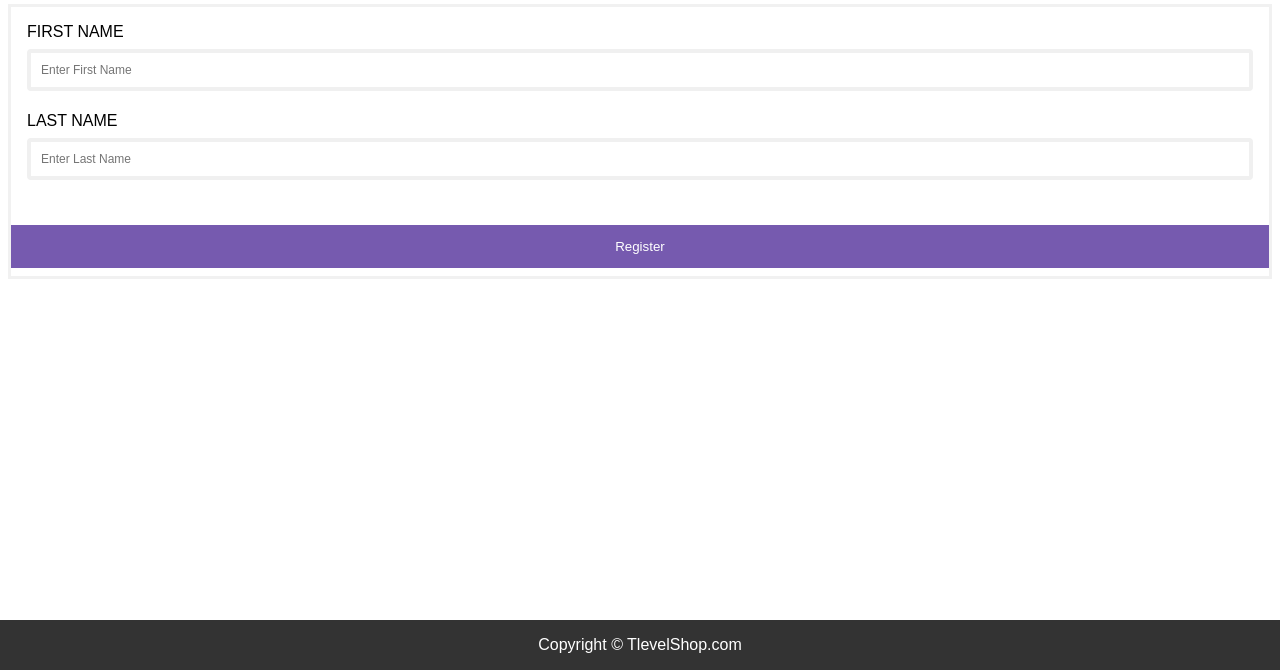
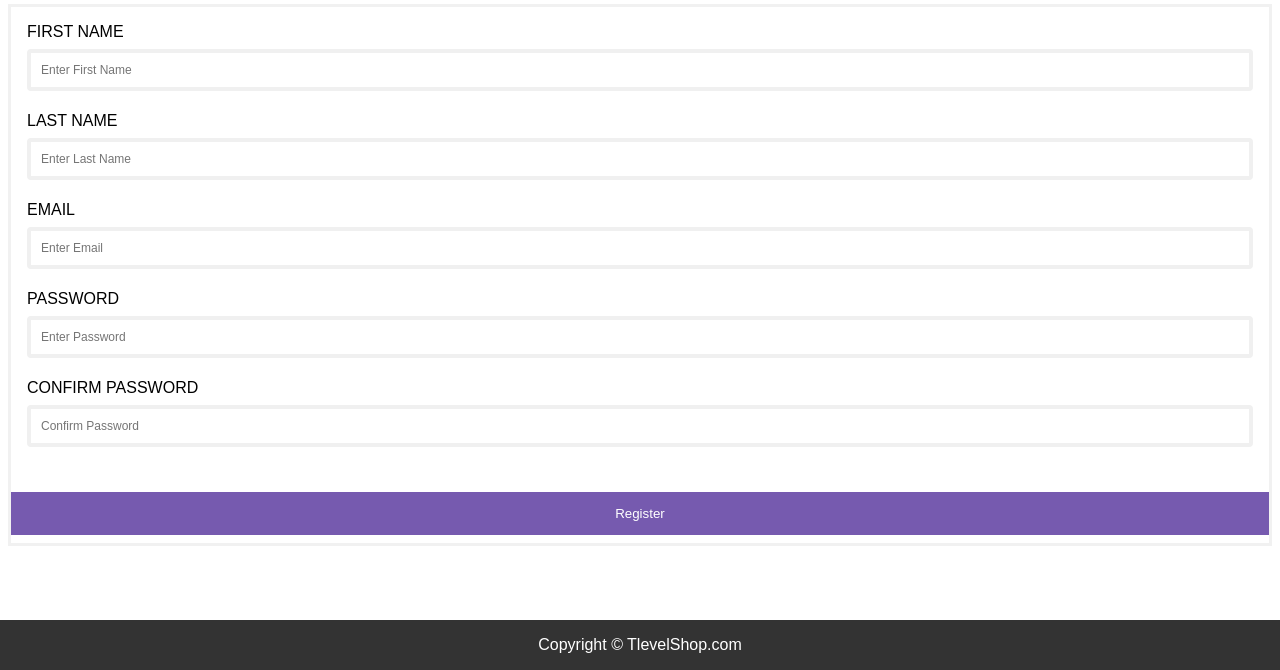
Before and after one commit to RoddickM/01-PHP-Store-Manipulate-Data, a PHP site: page /becky-lab/register.php in a window 1280 px wide. Shown: the part 130-800 px from the top of the page. Run offline with PHP 8.4, Linux system fonts and the light colour scheme.

Commit message:
finailisng validation

```diff
--- a/college-enrollment-w-database/includes/register-form.html
+++ b/college-enrollment-w-database/includes/register-form.html
@@ -60,7 +60,7 @@
 
         .input-control .error {
             color: #ff3860;
-            font-size: 15px;
+            font-size: 100px;
             height: 25px;
         }
 
@@ -87,14 +87,23 @@
                   <div class="error"></div>
                 </div>
 
-                <!-- <label for="email">EMAIL</label>
-                <input type = "email" name = "email" value = "<?php if(isset($_POST['email'])) echo$_POST['email'];?>" placeholder="Enter Email" required>
+                <div class="input-control">
+                  <label for="email">EMAIL</label>
+                  <input type = "text" id="email" name = "email" value = "<?php if(isset($_POST['email'])) echo$_POST['email'];?>" placeholder="Enter Email">
+                  <div class="error"></div>
+                </div>
 
-                <label for="pass">PASSWORD</label>
-                <input type = "password" name = "pass1" value = "<?php if(isset($_POST['pass1'])) echo$_POST['pass1'];?>" placeholder="Enter Password" required>
+                <div class="input-control">
+                  <label for="pass">PASSWORD</label>
+                  <input type = "password" id="pass" name = "pass1" value = "<?php if(isset($_POST['pass1'])) echo$_POST['pass1'];?>" placeholder="Enter Password">
+                  <div class="error"></div>
+                </div>
 
-                <label for="conf_pass">CONFIRM PASSWORD</label>
-                <input type = "password" name = "pass2" value = "<?php if(isset($_POST['pass2'])) echo$_POST['pass2'];?>" placeholder="Confirm Password" required> -->
+                <div class="input-control">
+                  <label for="conf_pass">CONFIRM PASSWORD</label>
+                  <input type = "password" id="pass2" name = "pass2" value = "<?php if(isset($_POST['pass2'])) echo$_POST['pass2'];?>" placeholder="Confirm Password" >
+                  <div class="error"></div>
+                </div>
             </div>
 
 
--- a/college-enrollment-w-database/includes/register_validation.js
+++ b/college-enrollment-w-database/includes/register_validation.js
@@ -2,8 +2,8 @@ const form = document.getElementById('form');
 const firstName = document.getElementById('first_name');
 const lastName = document.getElementById('last_name');
 const email = document.getElementById('email');
-const password = document.getElementById('password');
-const password2 = document.getElementById('password2');
+const password = document.getElementById('pass');
+const password2 = document.getElementById('pass2');
 
 form.addEventListener('submit', e => {
     e.preventDefault();
@@ -37,44 +37,49 @@ const isValidEmail = email => {
 const validateInputs = () => {
     const firstNameValue = firstName.value.trim();
     const lastNameValue = lastName.value.trim();
-    // const emailValue = email.value.trim();
-    // const passwordValue = password.value.trim();
-    // const password2Value = password2.value.trim();
+    const emailValue = email.value.trim();
+    const passwordValue = password.value.trim();
+    const password2Value = password2.value.trim();
+    var letters = /^[A-Za-z]+$/;
 
     if(firstNameValue === '') {
-        setError(firstName, 'First name is required');
+        setError(firstName, 'First name required');
+    } else if (!letters.test(firstNameValue)) {
+        setError(firstName, 'Please type only letters')
     } else {
         setSuccess(firstName);
     }
 
     if(lastNameValue === '') {
-        setError(lastName, 'Last name is required')
+        setError(lastName, 'Last name required')
+    } else if (!letters.test(lastNameValue)) {
+        setError(lastName, 'Please type only letters')
     } else {
         setSuccess(lastName)
     }
 
-    // if(emailValue === '') {
-    //     setError(email, 'Email is required');
-    // } else if (!isValidEmail(emailValue)) {
-    //     setError(email, 'Provide a valid email address');
-    // } else {
-    //     setSuccess(email);
-    // }
+    if(emailValue === '') {
+        setError(email, 'Email required');
+    } else if (!isValidEmail(emailValue)) {
+        setError(email, 'Provide a valid email address');
+    } else {
+        setSuccess(email);
+    }
 
-    // if(passwordValue === '') {
-    //     setError(password, 'Password is required');
-    // } else if (passwordValue.length < 8 ) {
-    //     setError(password, 'Password must be at least 8 character.')
-    // } else {
-    //     setSuccess(password);
-    // }
+    if(passwordValue === '') {
+        setError(password, 'Password required');
+    } else if (passwordValue.length < 8 ) {
+        setError(password, 'Password must be at least 8 character.')
+    } else {
+        setSuccess(password);
+    }
 
-    // if(password2Value === '') {
-    //     setError(password2, 'Please confirm your password');
-    // } else if (password2Value !== passwordValue) {
-    //     setError(password2, "Passwords doesn't match");
-    // } else {
-    //     setSuccess(password2);
-    // }
+    if(password2Value === '') {
+        setError(password2, 'Please confirm your password');
+    } else if (password2Value !== passwordValue) {
+        setError(password2, "Passwords doesn't match");
+    } else {
+        setSuccess(password2);
+    }
 
 };
--- a/college-enrollment-w-database/register.php
+++ b/college-enrollment-w-database/register.php
@@ -12,57 +12,13 @@
         #error messages
         require_once "../config.php";
         $errors = array();
+        $fn = mysqli_real_escape_string($link, trim($_POST['first_name']));
 
-        #Stores an error message if the first name field remains empty,
-        #or store its value in a variable
-        if(empty($_POST['first_name']))
-        {
-            $errors[] = 'Enter your first name';
-        }
-        else
-        {
-            $fn = mysqli_real_escape_string($link, trim($_POST['first_name']));
-        }
+        $ln = mysqli_real_escape_string($link, trim($_POST['last_name']));
 
-        #Stores an error message if the last name field remains empty,
-        #or store its value in a variable
-        if(empty($_POST['last_name']))
-        {
-            $errors[] = 'Enter your last name';
-        }
-        else
-        {
-            $ln = mysqli_real_escape_string($link, trim($_POST['last_name']));
-        }
+        $e = mysqli_real_escape_string($link, trim($_POST['email']));
 
-        #Stores an error message if the email field remains empty,
-        #or store its value in a variable
-        if(empty($_POST['email']))
-        {
-            $errors[] = 'Enter your email address';
-        }
-        else
-        {
-            $e = mysqli_real_escape_string($link, trim($_POST['email']));
-        }
-
-        #Stores an error message if password is invalid, or store its value in a
-        #variable
-        if(!empty($_POST['pass1']))
-        {
-            if($_POST['pass1'] != $_POST['pass2'])
-            {
-                $errors[] = 'The passwords do not match';
-            }
-            else
-            {
-                $p = mysqli_real_escape_string($link, trim($_POST['pass1']));
-            }
-        }
-        else
-        {
-            $errors[] = 'Please enter your password';
-        }
+        $p = mysqli_real_escape_string($link, trim($_POST['pass1']));
 
         #Stores an error message if the email account is already registered in
         #the database table
```
